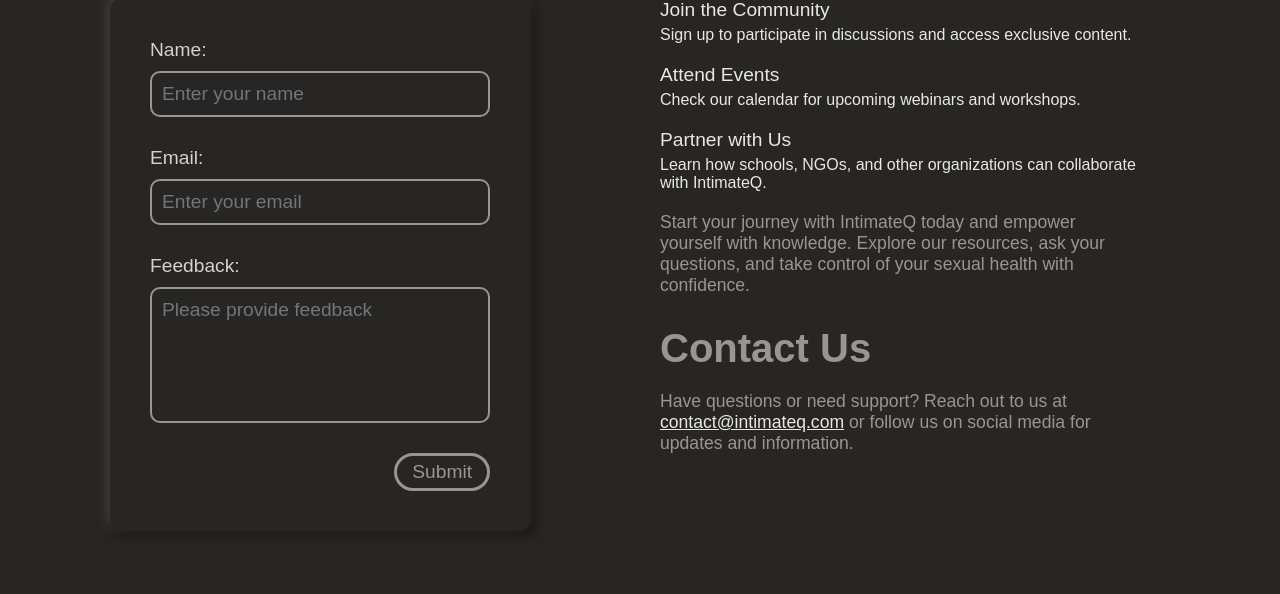
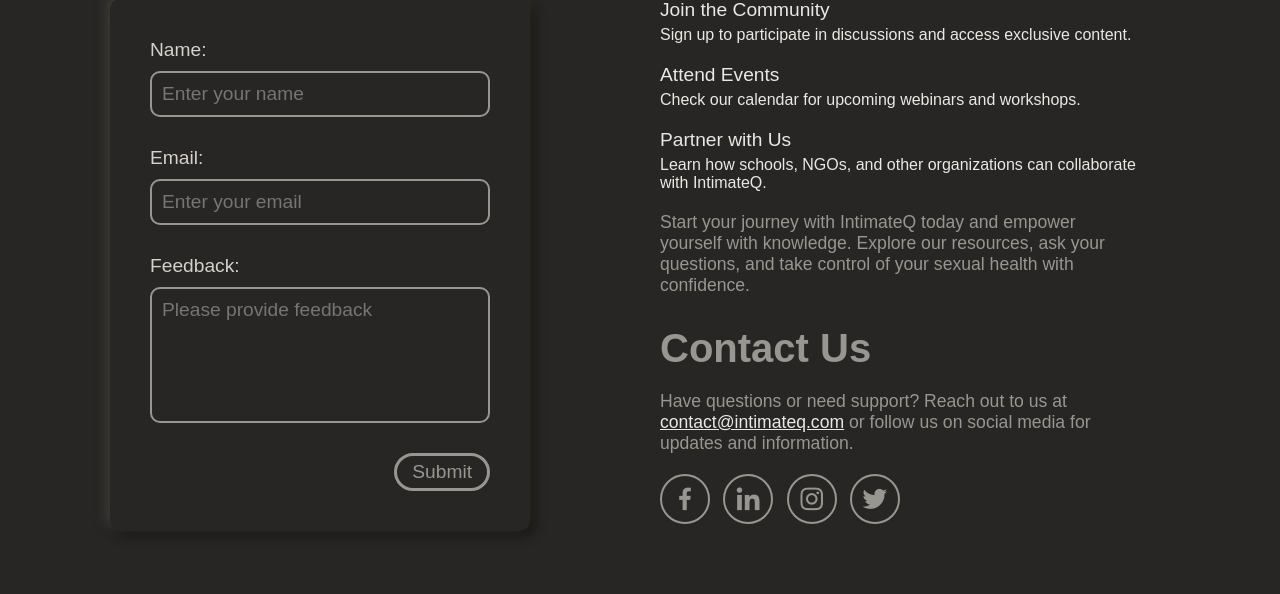
Before and after one commit to Ritvik2205/IntimateQ, a Flask app: page / in a window 1280 px wide; the page is wider, and only the part inside the window is pictured. Shown: the part 3486-4080 px from the top of that part. Run offline with Flask 3, Linux system fonts and the light colour scheme; some libraries are stand-ins or nearby versions; some web fonts are replaced.

Commit message:
adding contact card

```diff
--- a/website/static/styles.css
+++ b/website/static/styles.css
@@ -770,6 +770,36 @@
     color: var(--accent-color);
 }
 
+.contact-card {
+    display: flex;
+    justify-content: space-between;
+    margin-top: 20px;
+    width: 240px;
+}
+
+.contact-card a {
+    position: relative;
+    display: inline-flex;
+    justify-content: center;
+    align-items: center;
+    width: 50px;
+    height: 50px;
+    background: transparent;
+    border: 2px solid var(--primary-color);
+    border-radius: 50%;
+    font-size: 30px;
+    color: var(--primary-color);
+    text-decoration: none;
+    z-index: 1;
+    overflow: hidden;
+    transition: .3s ease;
+}
+
+.contact-card a:hover {
+    background-color: var(--primary-color);
+    color: var(--bg-primary-color);
+}
+
 section {
     position: sticky;
     top: 0;
--- a/website/templates/index.html
+++ b/website/templates/index.html
@@ -3,6 +3,7 @@
 <head>
     <meta charset="UTF-8">
     <meta name="viewport" content="width=device-width, initial-scale=1.0">
+    <link href='https://unpkg.com/boxicons@2.1.4/css/boxicons.min.css' rel='stylesheet'>
     <link rel="stylesheet" href="../static/styles.css">
     <script src="https://code.jquery.com/jquery-3.7.1.min.js" type="module" integrity="sha256-/JqT3SQfawRcv/BIHPThkBvs0OEvtFFmqPF/lYI/Cxo=" crossorigin="anonymous" defer></script>
     <script src="../static/main.js" defer></script>
@@ -186,6 +187,12 @@
                         <div class="contact-intro">
                             Have questions or need support? Reach out to us at <a href="mailto:contact@intimateq.com">contact@intimateq.com</a> or follow us on social media for updates and information.
                         </div>
+                        <div class="contact-card">
+                            <a href="#" target="_blank"><i class='bx bxl-facebook'></i></a>
+                            <a href="#" target="_blank"><i class='bx bxl-linkedin' ></i></a>
+                            <a href="#" target="_blank"><i class='bx bxl-instagram' ></i></a>
+                            <a href="#" target="_blank"><i class='bx bxl-twitter'></i></a>
+                        </div>
                     </div>
                 </div>
             </div>
```
